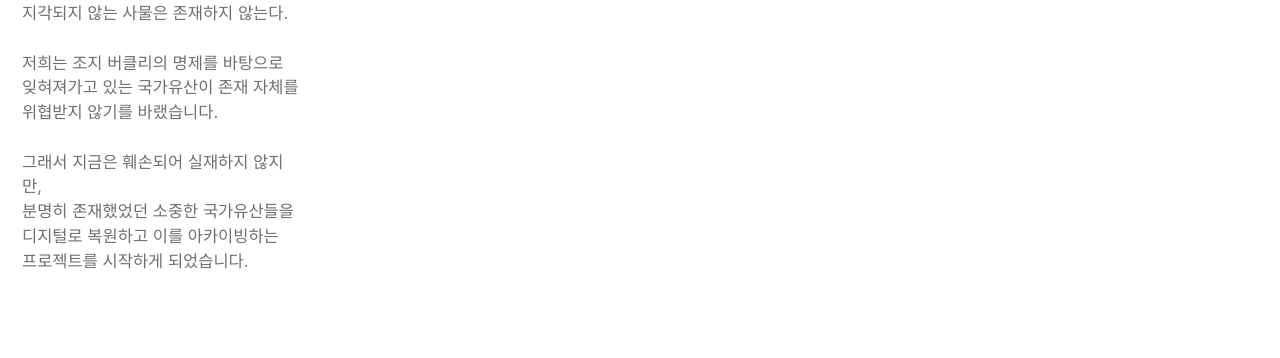
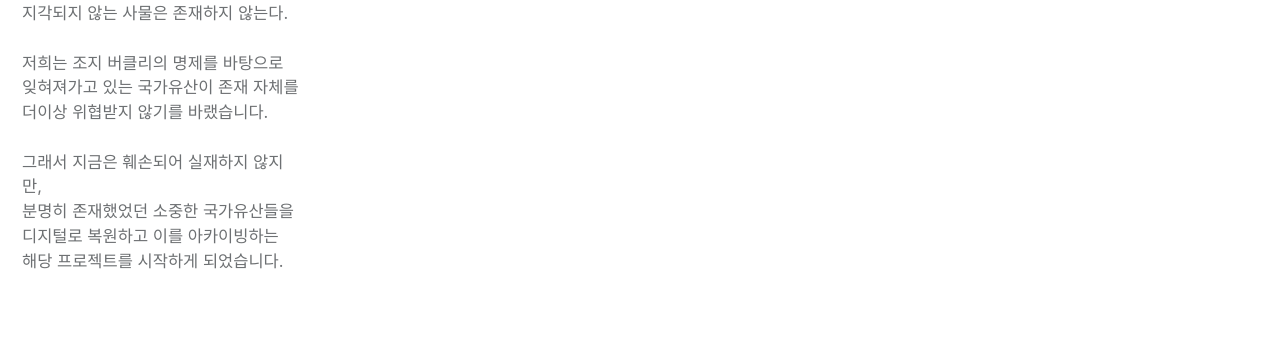
Before and after one commit to ArchiveCulturalHeritage/ArchiveCulturalHeritage.github.io, a Jekyll site: the page built from index.html, in a window 1280 px wide. Shown: the part 311-669 px from the top of the page. Built offline with Jekyll 4.4.1, drawn with Linux system fonts in a browser that asks for light colours; cached includes are drawn as plain includes; some web fonts are replaced; the list of posts is cut into pages by our own code.

Commit message:
Update _config.yml

```diff
--- a/_config.yml
+++ b/_config.yml
@@ -123,9 +123,9 @@ author:
                       𝘌𝘴𝘴𝘦 𝘦𝘴𝘵 𝘱𝘦𝘳𝘤𝘪𝘱𝘪 <br>
                       지각되지 않는 사물은 존재하지 않는다. <br>
                       <br>
-                      저희는 조지 버클리의 명제를 바탕으로 <br> 잊혀져가고 있는 국가유산이 존재 자체를 <br> 위협받지 않기를 바랬습니다. <br>
+                      저희는 조지 버클리의 명제를 바탕으로 <br> 잊혀져가고 있는 국가유산이 존재 자체를 <br> 더이상 위협받지 않기를 바랬습니다. <br>
                       <br>
-                      그래서 지금은 훼손되어 실재하지 않지만, <br> 분명히 존재했었던 소중한 국가유산들을 <br> 디지털로 복원하고 이를 아카이빙하는 <br> 프로젝트를 시작하게 되었습니다."
+                      그래서 지금은 훼손되어 실재하지 않지만, <br> 분명히 존재했었던 소중한 국가유산들을 <br> 디지털로 복원하고 이를 아카이빙하는 <br> 해당 프로젝트를 시작하게 되었습니다."
   # location         : "Somewhere"
   email            :
   # fediverse      : "@you@instance.social"  # used for fediverse:creator meta tag
```
